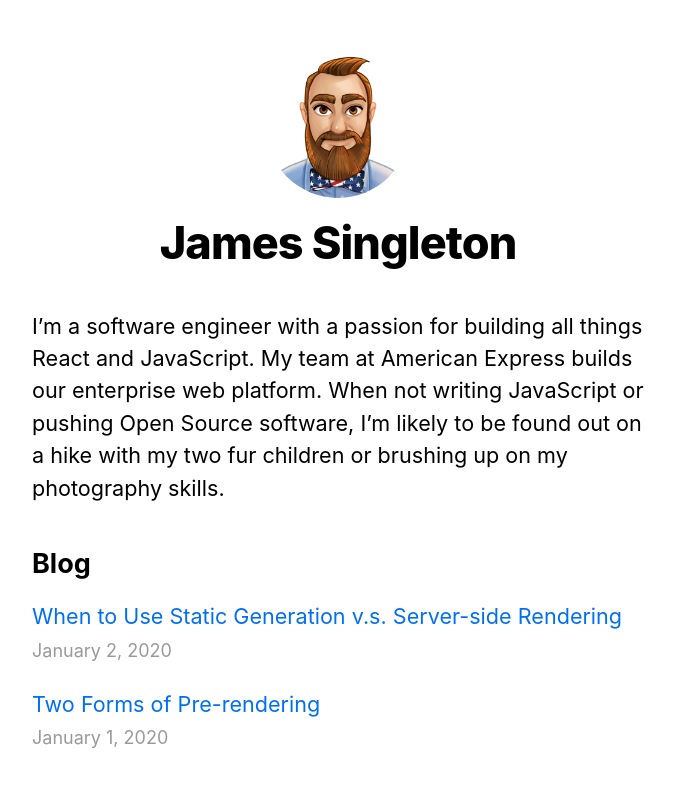
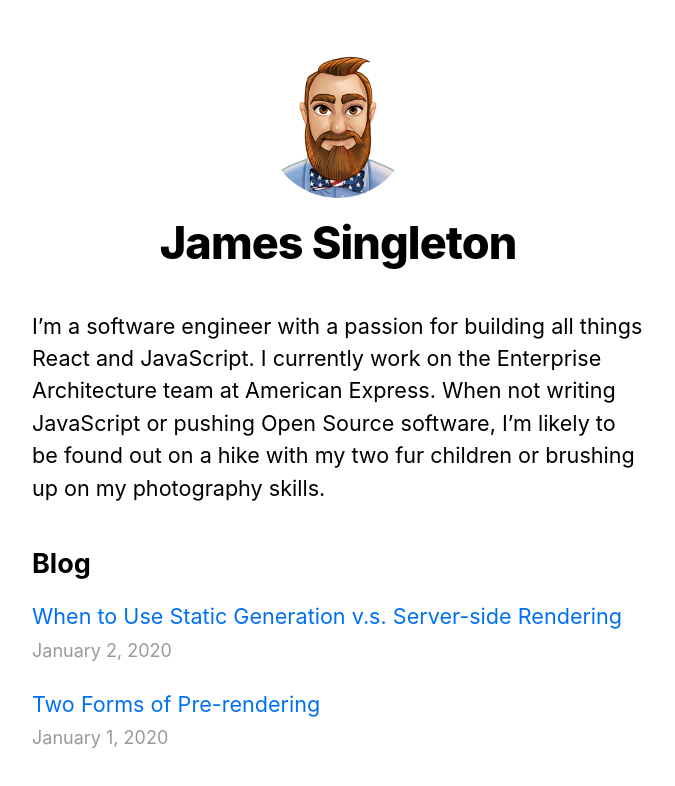
Before and after one commit to JamesSingleton/personal-website, a Next.js app: page / in a window 1280 px wide. Shown: the top 786 px of the page, without its empty margins (302-977 px from the left). Built offline with nearby package versions, Linux system fonts and the light colour scheme.

Commit message:
chore(meta): update meta tags

```diff
--- a/components/layout.js
+++ b/components/layout.js
@@ -13,13 +13,11 @@ export default function Layout({ children, home }) {
         <link rel="icon" href="/favicon.ico" />
         <meta
           name="description"
-          content="Learn how to build a personal website using Next.js"
+          content="A personal website for James Singleton"
         />
         <meta
           property="og:image"
-          content={`https://og-image.now.sh/${encodeURI(
-            siteTitle
-          )}.png?theme=light&md=0&fontSize=75px&images=https%3A%2F%2Fassets.zeit.co%2Fimage%2Fupload%2Ffront%2Fassets%2Fdesign%2Fnextjs-black-logo.svg`}
+          content="/images/profile.png"
         />
         <meta name="og:title" content={siteTitle} />
         <meta name="twitter:card" content="summary_large_image" />
--- /dev/null
+++ b/pages/api/hello.js
@@ -0,0 +1,3 @@
+export default (req, res) => {
+  res.status(200).json({ text: 'Hello' })
+}
--- a/pages/index.js
+++ b/pages/index.js
@@ -21,7 +21,7 @@ export default function Home({ allPostsData }) {
         <title>{siteTitle}</title>
       </Head>
       <section className={utilStyles.headingMd}>
-        <p>I’m a software engineer with a passion for building all things React and JavaScript. My team at American Express builds our enterprise web platform. When not writing JavaScript or pushing Open Source software, I’m likely to be found out on a hike with my two fur children or brushing up on my photography skills.</p>
+        <p>I’m a software engineer with a passion for building all things React and JavaScript. I currently work on the Enterprise Architecture team at American Express. When not writing JavaScript or pushing Open Source software, I’m likely to be found out on a hike with my two fur children or brushing up on my photography skills.</p>
       </section>
       <section className={`${utilStyles.headingMd} ${utilStyles.padding1px}`}>
         <h2 className={utilStyles.headingLg}>Blog</h2>
```
Also changed, not shown: public/robots.txt (added).
